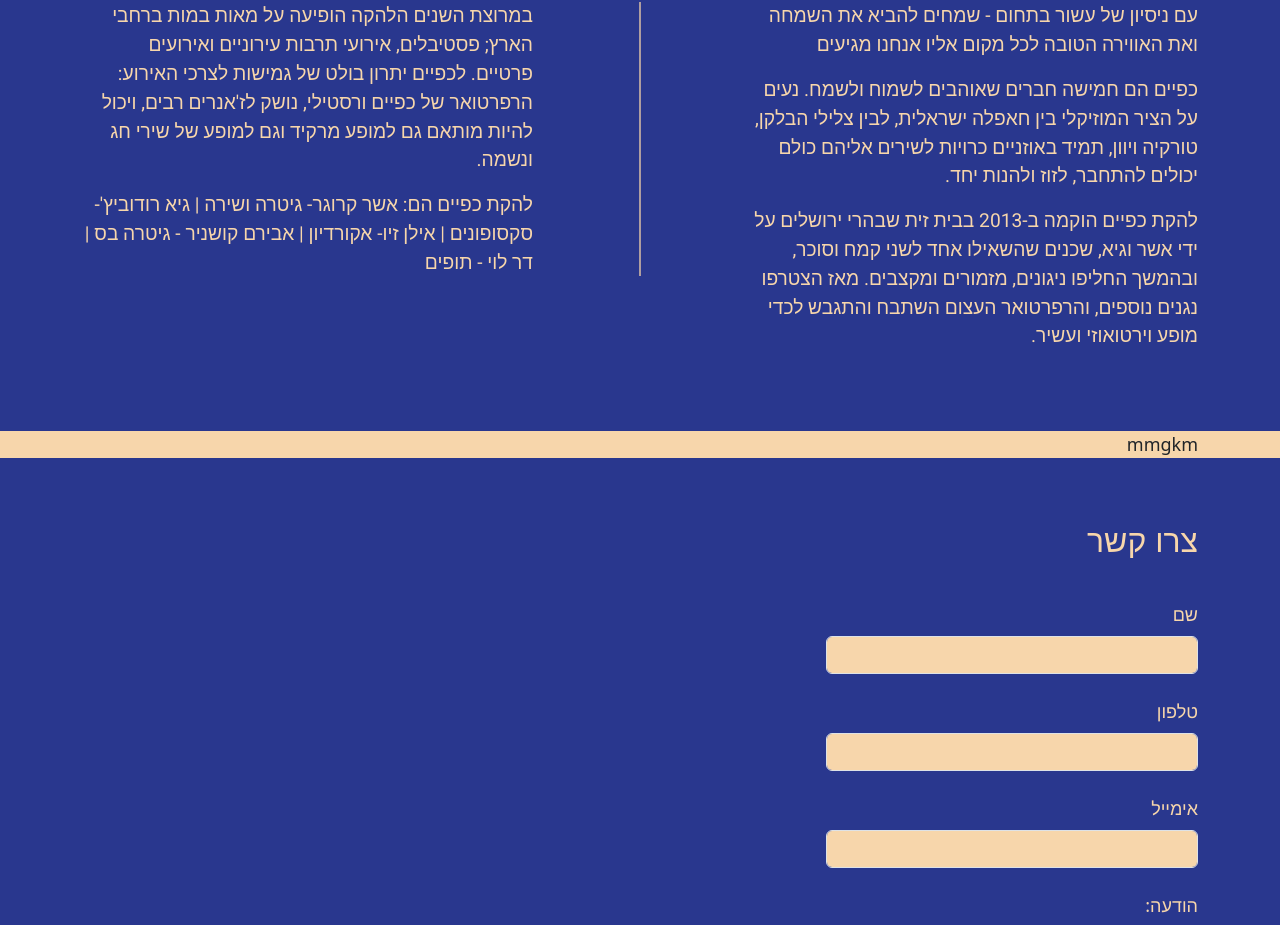
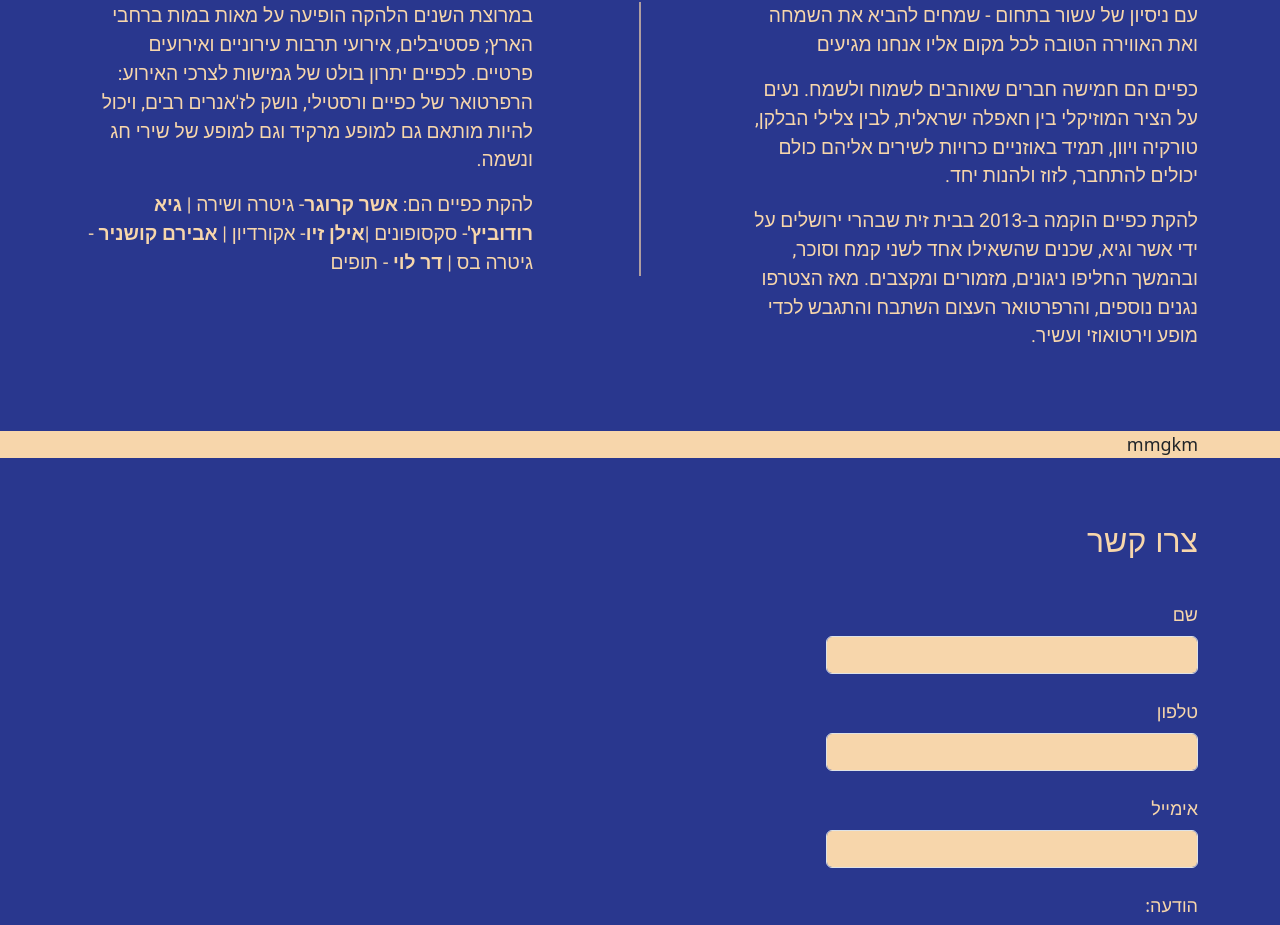
Before and after one commit to kapaimweb/kapaim, a React (Vite) app: page / in a window 1280 px wide. Shown: the part 940-1865 px from the top of the page. Built offline with nearby package versions, Linux system fonts and the light colour scheme; a web font is replaced by a local one.

Commit message:
updated about

```diff
--- a/src/components/About/About.jsx
+++ b/src/components/About/About.jsx
@@ -33,8 +33,9 @@ const About = () => {
               למופע מרקיד וגם למופע של שירי חג ונשמה.
             </p>
             <p>
-              להקת כפיים הם: אשר קרוגר- גיטרה ושירה | גיא רודוביץ'- סקסופונים | אילן זיו- אקורדיון | אבירם קושניר -
-              גיטרה בס | דר לוי - תופים
+              להקת כפיים הם: <strong>אשר קרוגר</strong>- גיטרה ושירה | <strong>גיא רודוביץ'</strong>- סקסופונים |
+              <strong>אילן זיו</strong>- אקורדיון | <strong>אבירם קושניר</strong> - גיטרה בס | <strong>דר לוי</strong> -
+              תופים
             </p>
           </Col>
         </Row>
```
